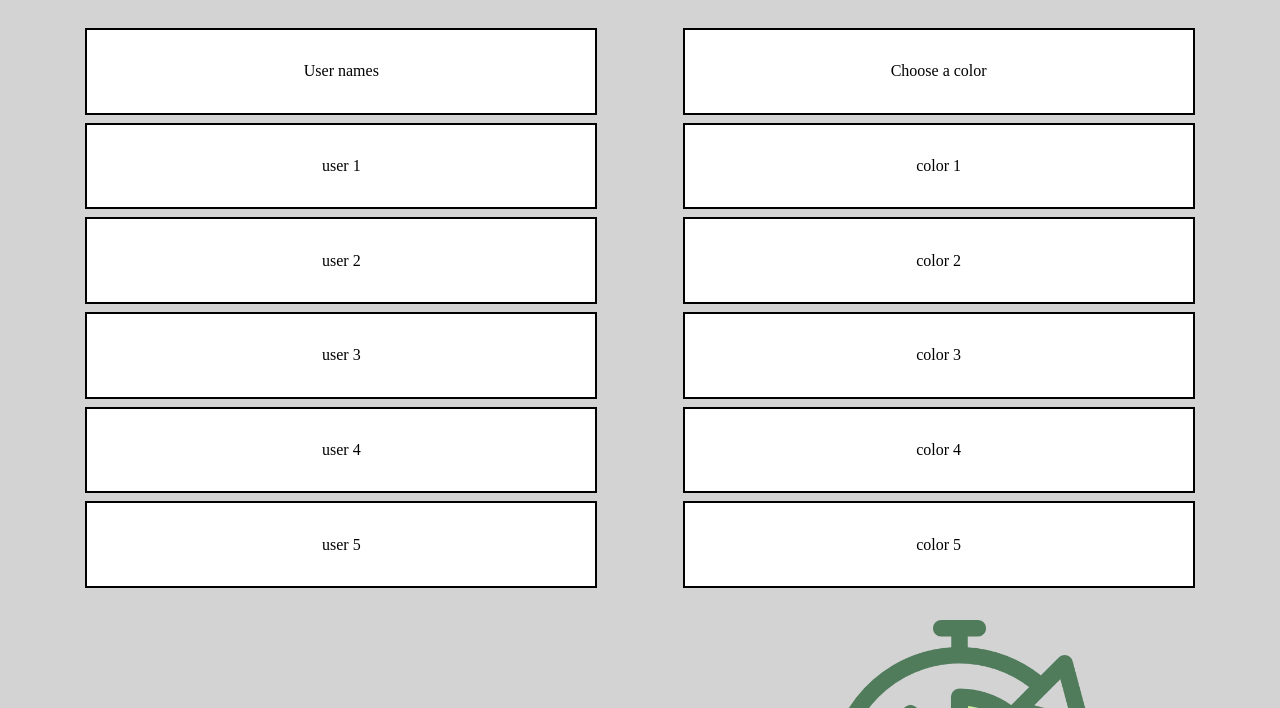
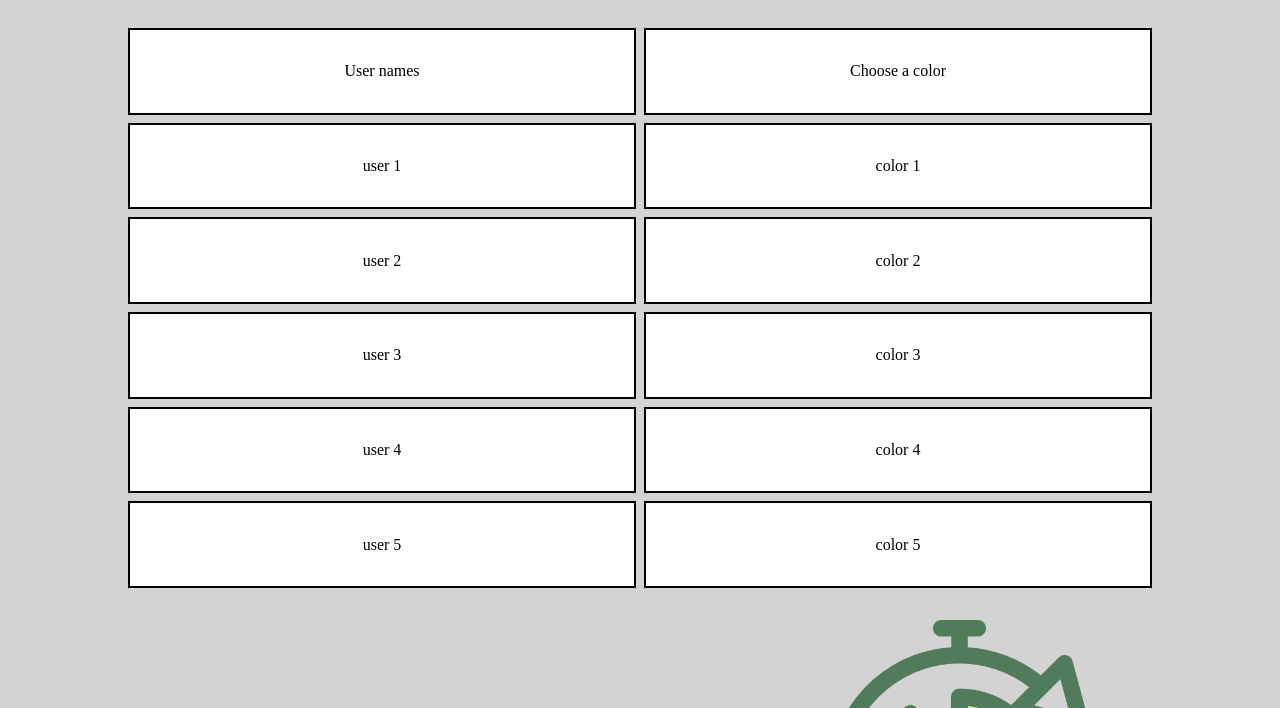
Before and after one commit to nitramXmas/timer-dojo-wcs, a plain HTML site: page index.html in a window 1280 px wide. Shown: the part 92-800 px from the top of the page. Drawn offline with Linux system fonts and the light colour scheme.

Commit message:
change html and css to only one grid + user block position

```diff
--- a/index.html
+++ b/index.html
@@ -16,17 +16,13 @@
         </p>
     </header>
     <main class="page">
-        <div class="user-param">
-            <div class="user-libele">
-                User names
-            </div>
+        <div class="param">
+            <div class="user-libele">User names</div>
             <div class="user1">user 1</div>
             <div class="user2">user 2</div>
             <div class="user3">user 3</div>
             <div class="user4">user 4</div>
             <div class="user5">user 5</div>
-        </div>
-        <div class="color-param">
             <div class="color-libele">Choose a color</div>
             <div class="color1">color 1</div>
             <div class="color2">color 2</div>
--- a/style.css
+++ b/style.css
@@ -35,22 +35,45 @@ body {
   justify-content: space-evenly;
 }
 
-.user-param,
-.color-param {
+.param {
   display: grid;
-  width: 40%;
-  grid-template-columns: 1fr;
+  width: 80%;
+  grid-template-columns: repeat(2, 1fr);
   grid-template-rows: repeat(6, 1fr);
-  row-gap: 1vh;
+  gap: 1vh;
 }
 
-.user-param *,
-.color-param * {
+.param * {
   border: 2px solid black;
   display: flex;
   justify-content: center;
   align-items: center;
   background-color: var(--cell-color);
+}
+
+.color-libele {
+  grid-column-start: 2;
+  grid-row-start: 1;
+}
+
+.user2 {
+  grid-column-start: 1;
+  grid-row-start: 3;
+}
+
+.user3 {
+  grid-column-start: 1;
+  grid-row-start: 4;
+}
+
+.user4 {
+  grid-column-start: 1;
+  grid-row-start: 5;
+}
+
+.user5 {
+  grid-column-start: 1;
+  grid-row-start: 6;
 }
 
 .footer {
```
